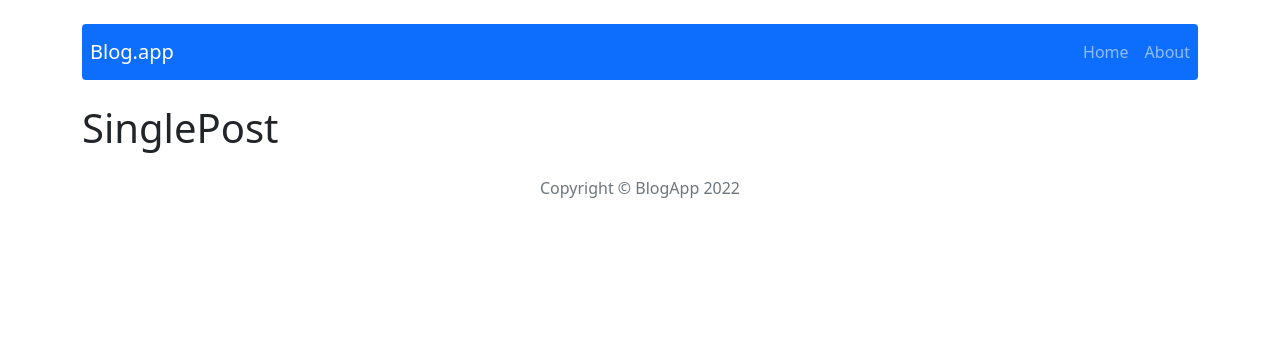
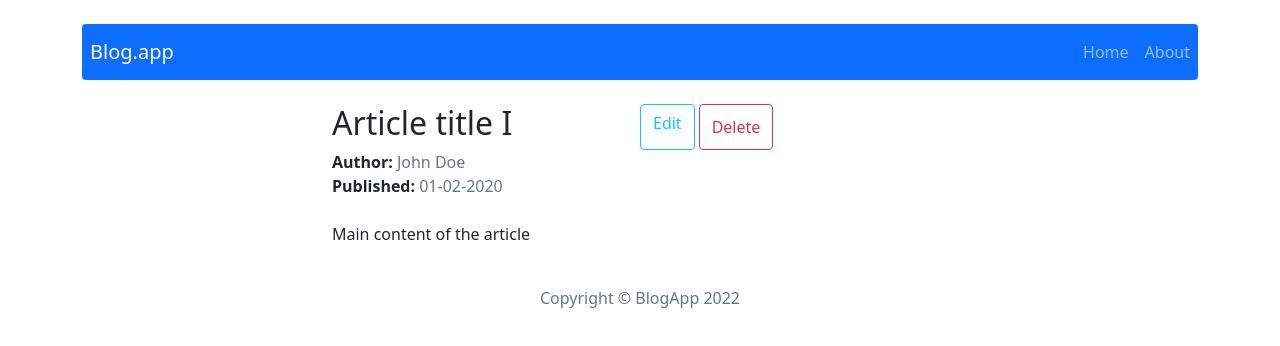
Before and after one commit to DmitrySkok/react-blog-app, a React (Create React App) app: page /post/1 in a window 1280 px wide. Shown: the top 346 px of the page. Built offline with nearby package versions, Linux system fonts and the light colour scheme.

Commit message:
Add modal and remove post in SinglePost

```diff
--- a/src/components/pages/Home/Home.js
+++ b/src/components/pages/Home/Home.js
@@ -5,11 +5,11 @@ import { NavLink } from 'react-router-dom';
 const Home = () => {
   return(
     <>
-      <Row>
+      <Row className="align-items-center">
         <Col>
           <h2>All Posts</h2>
         </Col>
-        <Col className="d-flex justify-content-end align-items-center">
+        <Col className="d-flex justify-content-end">
           <Button as={NavLink} to="/post/add" variant="info" className="text-light">Add Post</Button>
         </Col>
       </Row>
--- a/src/components/pages/SinglePost/SinglePost.js
+++ b/src/components/pages/SinglePost/SinglePost.js
@@ -1,8 +1,62 @@
+import { useSelector, useDispatch } from 'react-redux';
+import { useParams } from 'react-router-dom';
+import { getPostsById } from '../../../redux/postsRedux';
+import { Row, Col, Button, Modal } from 'react-bootstrap';
+import { Link, Navigate } from 'react-router-dom';
+import { removePost } from '../../../redux/postsRedux';
+import { useState } from 'react';
+
 const SinglePost = () => {
-  return(
-    <div>
-      <h1>SinglePost</h1>
-    </div>
+  const { id } = useParams();
+  const postData = useSelector(state => getPostsById(state, id));
+  console.log(postData);
+
+  const [show, setShow] = useState(false);
+
+  const handleClose = () => setShow(false);
+  const handleShow = () => setShow(true);
+
+  const dispatch = useDispatch();
+
+  const remove = () => {
+    dispatch(removePost(postData.id));
+  }
+
+  if(!postData) return <Navigate to="/"/>
+  return (
+    <>
+      <Row className="align-items-center m-auto" style={{ width: '40rem' }}>
+        <Row>
+          <Col >
+            <h2>{postData.title}</h2>
+          </Col>
+          <Col className="d-flex justify-content-flex-end">
+            <Button key={postData.id} as={Link} to={"/post/edit/" + postData.id} variant="outline-info" className="me-1">Edit</Button>
+            <Button variant="outline-danger" onClick={handleShow}>Delete</Button>
+          </Col>
+        </Row>
+        <Col key={postData.id}>
+          <b>Author: </b><span className="text-muted">{postData.author}</span>
+          <br/>
+          <b>Published: </b><span className="text-muted">{postData.publishedDate}</span>
+          <br/>
+          <br/>
+          <p>{postData.content}</p>
+        </Col>
+      </Row>
+
+      {/* Modal */}
+      <Modal show={show} onHide={handleClose}>
+        <Modal.Header closeButton>
+          <Modal.Title>Are you sure?</Modal.Title>
+        </Modal.Header>
+        <Modal.Body>This operation will completely remove this post from the app. <br/> Are you sure you want to do that?</Modal.Body>
+        <Modal.Footer>
+          <Button variant="secondary" onClick={handleClose}>Cancel</Button>
+          <Button variant="danger" onClick={() => { handleClose(); remove()}}>Remove</Button>
+        </Modal.Footer>
+      </Modal>
+    </>
   );
 }
 
--- a/src/redux/postsRedux.js
+++ b/src/redux/postsRedux.js
@@ -1,12 +1,18 @@
 //selectors
 export const getAllPosts = ({ posts }) => posts;
+export const getPostsById = ({ posts }, postId) => posts.find(post => post.id === postId);
 
 // actions
 const createActionName = actionName => `app/posts/${actionName}`;
+const REMOVE_POST = createActionName ('REMOVE_POST')
 
 // action creators
+export const removePost = payload => ({ type: REMOVE_POST, payload})
+
 const postsReducer = (statePart = [], action) => {
   switch (action.type) {
+    case REMOVE_POST:
+      return statePart.filter(post => (post.id !== action.payload))
     default:
       return statePart;
   };
```
